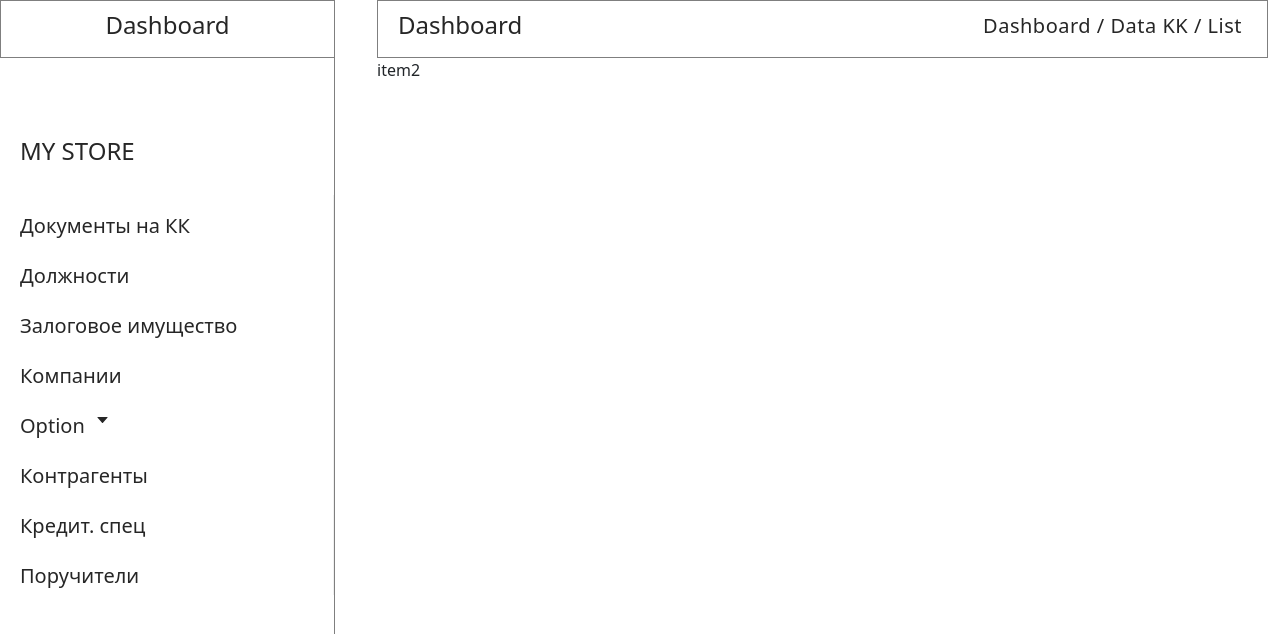
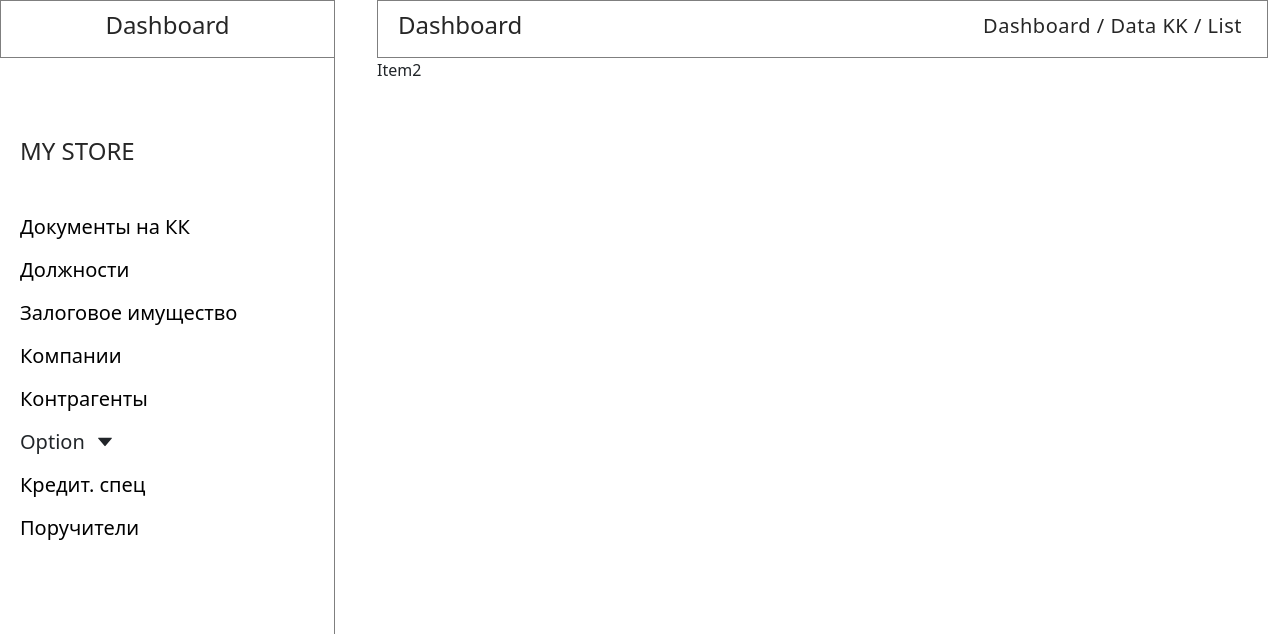
Before and after one commit to AidanaTur7777/srm, a React (Create React App) app: page /option/item2 in a window 1280 px wide. Shown: the top 634 px of the page. Built offline with nearby package versions, Linux system fonts and the light colour scheme.

Commit message:
Второй коммит

```diff
--- a/src/App.js
+++ b/src/App.js
@@ -2,16 +2,8 @@ import React from "react";
 import Sidebar from "./components/Sidebar/Sidebar";
 import "antd/dist/antd.css";
 import Navbar from "./components/Navbar/Navbar";
-import { BrowserRouter, Routes, Route } from "react-router-dom";
-import Documents from "./pages/Documents";
-import Positions from "./pages/Positions";
-import Property from "./pages/Property";
-import Companies from "./pages/Companies";
-import Item1 from "./pages/Item1";
-import Item2 from "./pages/Item2";
-import CreditSpecialist from "./pages/CreditSpecialist";
-import Counterparties from "./pages/Counterparties";
-import Recipients from "./pages/Recipients";
+import { BrowserRouter } from "react-router-dom";
+import { PrivateRoutes } from "./routes/routes";
 
 function App() {
   return (
@@ -21,18 +13,7 @@ function App() {
           <Sidebar />
           <div className="container">
             <Navbar />
-            <Routes>
-              <Route path="/documents" element={<Documents />} />
-              <Route path="/positions" element={<Positions />} />
-              <Route path="/property" element={<Property />} />
-              <Route path="/companies" element={<Companies />} />
-              <Route path="/option/item1" element={<Item1 />} />
-              <Route path="/option/item2" element={<Item2 />} />
-              <Route path="/credit-specialist" element={<CreditSpecialist />} />
-              <Route path="/counterparties" element={<Counterparties />} />
-              <Route path="/recipients" element={<Recipients />} />
-              <Route path="/*" element={<Documents />} />
-            </Routes>
+            <PrivateRoutes/>
           </div>
         </div>
       </BrowserRouter>
--- a/src/components/Sidebar/Sidebar.jsx
+++ b/src/components/Sidebar/Sidebar.jsx
@@ -1,8 +1,8 @@
 import React, { useState } from "react";
 import cl from "./Sidebar.module.scss";
-import { Menu } from "antd";
-import { DownOutlined, CaretDownOutlined } from "@ant-design/icons";
-import { Link } from "react-router-dom";
+import { CaretDownOutlined } from "@ant-design/icons";
+import { NavLink } from "react-router-dom";
+
 const Sidebar = () => {
   const [open, setOpen] = useState(false);
   return (
@@ -13,48 +13,102 @@ const Sidebar = () => {
         </div>
         <div className={cl.sidebar__menu}>
           <h2 className={cl.sidebar__menu__title}>MY STORE</h2>
-          <Menu className={cl.sidebar__menu__links}>
-            <Menu.Item>
-              <Link to="/documents">Документы на КК</Link>
-            </Menu.Item>
-            <Menu.Item>
-              <Link to="/positions">Должности</Link>
-            </Menu.Item>
-            <Menu.Item>
-              <Link to="/property">Залоговое имущество</Link>
-            </Menu.Item>
-            <Menu.Item>
-              <Link to="/companies">Компании</Link>
-            </Menu.Item>
-            <li
-              className={cl.sidebar__menu__option}
-              onClick={() => setOpen(!open)}
-            >
-              <span>Option</span>{" "}
+          <ul className={cl.sidebar__menu__links}>
+            <li>
+              <NavLink
+                exact
+                to="/documents"
+                className={({ isActive }) => (isActive ? cl.active : "")}
+              >
+                <span>Документы на КК</span>
+              </NavLink>
+            </li>
+
+            <li>
+              <NavLink
+                exact
+                to="/positions"
+                className={({ isActive }) => (isActive ? cl.active : "")}
+              >
+                <span>Должности</span>
+              </NavLink>
+            </li>
+            <li>
+              <NavLink
+                exact
+                to="/property"
+                className={({ isActive }) => (isActive ? cl.active : "")}
+              >
+                <span>Залоговое имущество</span>
+              </NavLink>
+            </li>
+
+            <li>
+              <NavLink
+                exact
+                to="/companies"
+                className={({ isActive }) => (isActive ? cl.active : "")}
+              >
+                <span>Компании</span>
+              </NavLink>
+            </li>
+            <li>
+              <NavLink
+                exact
+                to="/counterparties"
+                className={({ isActive }) => (isActive ? cl.active : "")}
+              >
+                <span>Контрагенты</span>
+              </NavLink>
+            </li>
+            <li onClick={() => setOpen(!open)}>
+              <span>Option</span>
               <CaretDownOutlined
                 className={`${cl.sidebar__menu__icon} ${open && cl.open}`}
               />
             </li>
             {open && (
               <div className={cl.sidebar__menu__submenu}>
-                <Menu.Item>
-                  <Link to="/option/item1">First Item</Link>
-                </Menu.Item>
-                <Menu.Item>
-                  <Link to="/option/item2">Second Item</Link>
-                </Menu.Item>
+                <li>
+                  <NavLink
+                    exact
+                    to="/option/item1"
+                    className={({ isActive }) => (isActive ? cl.active : "")}
+                  >
+                    <span>Item1</span>
+                  </NavLink>
+                </li>
+                <li>
+                  <NavLink
+                    exact
+                    to="/option/item2"
+                    className={({ isActive }) => (isActive ? cl.active : "")}
+                  >
+                    <span>Item2</span>
+                  </NavLink>
+                </li>
               </div>
             )}
-            <Menu.Item>
-              <Link to="/counterparties">Контрагенты</Link>
-            </Menu.Item>
-            <Menu.Item>
-              <Link to="/credit-specialist">Кредит. спец</Link>
-            </Menu.Item>
-            <Menu.Item>
-              <Link to="/recipients">Поручители</Link>
-            </Menu.Item>
-          </Menu>
+            <li>
+              <NavLink
+                exact
+                to="/credit-specialist"
+                className={({ isActive }) => (isActive ? cl.active : "")}
+              >
+                <span>Кредит. спец</span>
+              </NavLink>
+            </li>
+
+            <li>
+              <NavLink
+                exact
+                to="/recipients"
+                className={({ isActive }) => (isActive ? cl.active : "")}
+              >
+                <span>Поручители</span>
+              </NavLink>
+            </li>
+          </ul>
         </div>
       </div>
     </>
--- a/src/components/Sidebar/Sidebar.module.scss
+++ b/src/components/Sidebar/Sidebar.module.scss
@@ -15,6 +15,7 @@
       line-height: 28px;
     }
   }
+
   .sidebar__menu {
     margin-top: 79px;
     margin-left: 20px;
@@ -24,40 +25,43 @@
       line-height: 28px;
     }
     .sidebar__menu__links {
+      padding-left: 0;
       margin-top: 30px;
+      list-style: none;
+      display: flex;
+      flex-direction: column;
+      align-items: flex-start;
+      li {
+        display: flex;
+        justify-content: flex-start;
+        width: 100%;
+        margin-top: 20px;
+        cursor: pointer;
+        .sidebar__menu__icon {
+          margin-left: 10px;
+          &.open {
+            transform: rotate(180deg);
+          }
+        }
+      }
+      a {
+        width: 100%;
+        text-decoration: none;
+        font-weight: 400;
+        font-size: 20px;
+        line-height: 23px;
+        color: #000;
+        &.active {
+          color: #42b4f4 !important;
+        }
+      }
+      span {
+        font-weight: 400;
+        font-size: 20px;
+        line-height: 23px;
+      }
       .sidebar__menu__submenu {
         margin-left: 20px;
-      }
-      li {
-        padding: 0;
-        height: 40px;
-        margin: 0;
-        margin-top: 10px;
-
-        display: flex;
-        align-items: center;
-        cursor: pointer;
-        &:hover {
-          color: #42b4f4;
-        }
-        .sidebar__menu__icon {
-          width: 15px;
-          height: 15px;
-          margin-left: 10px;
-          margin-top: -10px;
-          &.open {
-            transform: rotate(180deg);
-            margin-top: 15px;
-          }
-        }
-        a{
-          text-decoration: none;
-        }
-        span {
-          font-size: 20px;
-          line-height: 23px;
-          font-weight: 400;
-        }
       }
     }
   }
--- a/src/index.scss
+++ b/src/index.scss
@@ -1,5 +1,4 @@
 @import url("https://fonts.googleapis.com/css2?family=Roboto:wght@300;400;500;700&display=swap");
-
 body {
   margin: 0;
   padding: 0;
@@ -15,11 +14,11 @@ body {
   width: 100%;
   min-height: 100vh;
   display: flex;
-  .ant-menu:not(.ant-menu-horizontal) .ant-menu-item-selected {
-    background-color: #fff;
-  }
   .container {
     margin-left: 30px;
     width: 915px;
+    .active {
+      color: #42b4f4 !important;
+    }
   }
 }
--- a/src/pages/Item2.jsx
+++ b/src/pages/Item2.jsx
@@ -3,7 +3,7 @@ import React from 'react'
 const Item2 = () => {
   return (
     <div>
-      item2
+      Item2
     </div>
   )
 }
--- /dev/null
+++ b/src/routes/routes.js
@@ -0,0 +1,34 @@
+import Companies from "../pages/Companies";
+import Counterparties from "../pages/Counterparties";
+import CreditSpecialist from "../pages/CreditSpecialist";
+import Documents from "../pages/Documents";
+import Item1 from "../pages/Item1";
+import Item2 from "../pages/Item2";
+import Positions from "../pages/Positions";
+import Property from "../pages/Property";
+import Recipients from "../pages/Recipients";
+import { Routes, Route } from "react-router-dom";
+
+
+export const PrivateRoutes = () => {
+  return (
+    <Routes>
+      <Route path="/documents" element={<Documents/>} />
+      <Route path="/positions" element={<Positions />} />
+      <Route path="/property" element={<Property />} />
+      <Route path="/companies" element={<Companies />} />
+      <Route path="/option/item1" element={<Item1 />} />
+      <Route path="/option/item2" element={<Item2 />} />
+      <Route path="/credit-specialist" element={<CreditSpecialist />} />
+      <Route path="/counterparties" element={<Counterparties />} />
+      <Route path="/recipients" element={<Recipients />} />
+      <Route path="/*" element={<Documents />} />
+    </Routes>
+  );
+};
+
+export const PublicRoutes=()=>{
+    return(
+        <></>
+    )
+}
```
